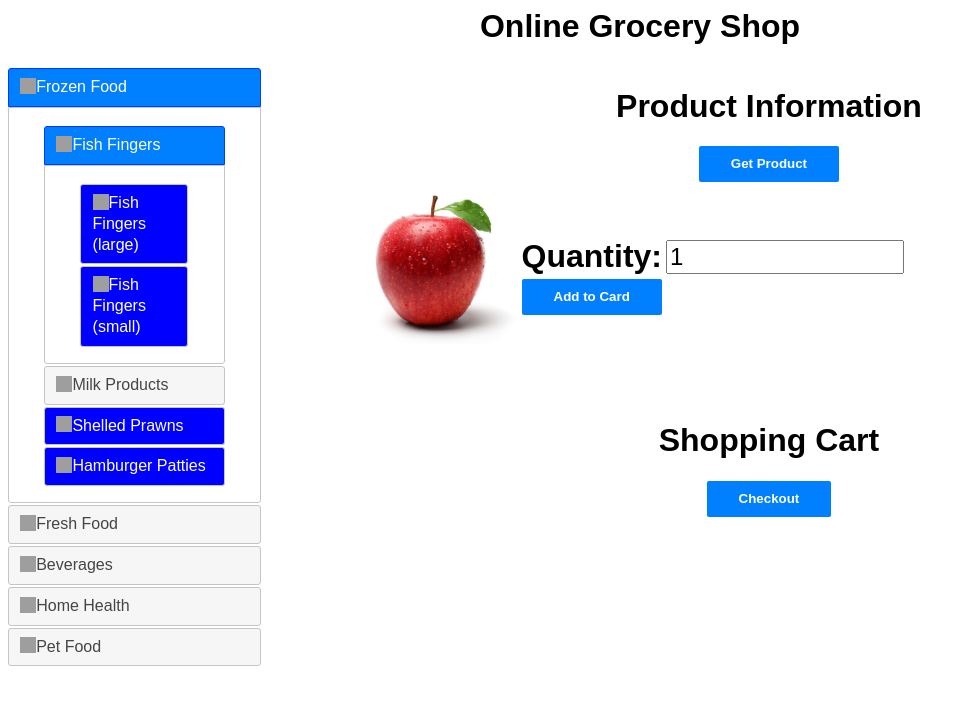
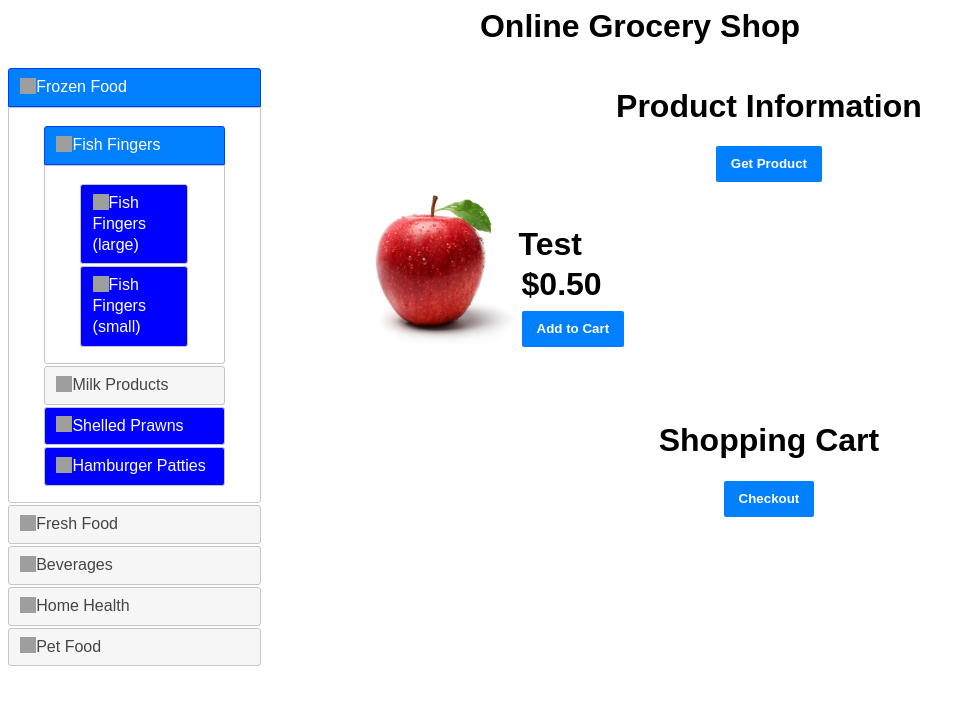
Before and after one commit to ImmerSie/POTI, a PHP site: page / in a window 1280 px wide. Shown: the top 705 px of the page, without its empty margins (0-975 px from the left). Run offline with PHP 8.4, Linux system fonts and the light colour scheme; some libraries are stand-ins or nearby versions; grey boxes are pictures that could not be loaded.

Commit message:
OnClick Event for Accordion Buttons
The product name changes depending on which accordion button is clicked.

```diff
--- a/index.php
+++ b/index.php
@@ -123,16 +123,16 @@
             <div id="frozenFood">
                 <h3>Fish Fingers</h3>
                 <div id="fishFingers">
-                    <h3 class="leaf">Fish Fingers (large)</h3>
+                    <h3 onclick="getProductInfo('Large Fish Fingers')" class="leaf">Fish Fingers (large)</h3>
                     <div></div>
-                    <h3 class="leaf">Fish Fingers (small)</h3>
+                    <h3 onclick="getProductInfo('Small Fish Fingers')" class="leaf">Fish Fingers (small)</h3>
                     <div></div>
                 </div>
                 <h3>Milk Products</h3>
                 <div id="milkProducts">
-                    <h3 class="leaf">Tub Ice Cream (1 litre)</h3>
+                    <h3 onclick="getProductInfo('1 Litre Tub Ice Cream')" class="leaf">Tub Ice Cream (1 litre)</h3>
                     <div></div>
-                    <h3 class="leaf">Tub Ice Cream (2 litre)</h3>
+                    <h3 onclick="getProductInfo('2 Litre Tub Ice Cream')" class="leaf">Tub Ice Cream (2 litre)</h3>
                     <div></div>
                 </div>
                 <h3 class="leaf">Shelled Prawns</h3>
@@ -220,15 +220,22 @@
                     <div class="s2 offsetS2">
                         <img src="test.jpg" alt="Image of Product" height="50%" style="float: left">
                     </div>
-                    <div class="s2" style="float: left">
-                        <table class="productInfo">
+                    <div class="s4" style="float: left">
+                        <h1 style="text-align: left; margin: 26% 0 0 0" id="productTitle">Test</h1>
+                        <table style="float: left">
                             <tbody>
                                 <tr>
-                                    <td><h1 style="margin-bottom: 0;">Quantity:</h1></td>
-                                    <td><input class="inputField" type="number" name="amount" value="1"></td>
+                                    <td><h1 class="no-margin" style="float: left" id="price">$0.50</h1></td>
                                 </tr>
                                 <tr>
-                                    <td><button class="btn" type="submit" onclick="addProduct()" style="float: left">Add to Card</button></td>
+                                    <td><h2 id="quantity" class="no-margin hidden">Quantity:</h2></td>
+                                    <td><input id="input" class="inputField hidden" type="number" name="amount" value="1"></td>
+                                </tr>
+                                <tr id="addBtn">
+                                    <td><button class="btn" type="submit" onclick="addProduct()" style="float: left">Add to Cart</button></td>
+                                </tr>
+                                <tr id="remBtn" style="display: none">
+                                    <td><button class="btn" type="submit" onclick="removeProduct()" style="float: left">Remove</button></td>
                                 </tr>
                             </tbody>
                         </table>
@@ -261,6 +268,24 @@
                 xhttp.send();
             }
 
+            function getProductInfo(name) {
+                document.getElementById("productTitle").innerHTML = name;
+            }
+
+            function addProduct() {
+                document.getElementById("quantity").style.display = "block";
+                document.getElementById("input").style.display = "block";
+                document.getElementById("addBtn").style.display = "none";
+                document.getElementById("remBtn").style.display = "block";
+            }
+
+            function removeProduct() {
+                document.getElementById("quantity").style.display = "none";
+                document.getElementById("input").style.display = "none";
+                document.getElementById("addBtn").style.display = "block";
+                document.getElementById("remBtn").style.display = "none";
+            }
+
         </script>
     </body>
 </html>
--- a/shop.css
+++ b/shop.css
@@ -19,7 +19,7 @@
     display: inline-block;
     height: 36px;
     line-height: 36px;
-    padding: 0 2rem;
+    padding: 0 15px;
     vertical-align: middle;
     background-color: #007fff;
     color: white;
@@ -78,12 +78,12 @@ s11 {
 }
 
 .productInfo {
-    margin-top: 63%;
+    margin-top: 26%;
 }
 
 .inputField {
     max-width: 75%;
-    font-size: 150%;
+    font-size: 125%;
 }
 
 .no-margin {
@@ -137,3 +137,7 @@ s11 {
 .offsetS1 {
     padding-left: 8.333333333333333%;
 }
+
+.hidden {
+    display: none;
+}
```
